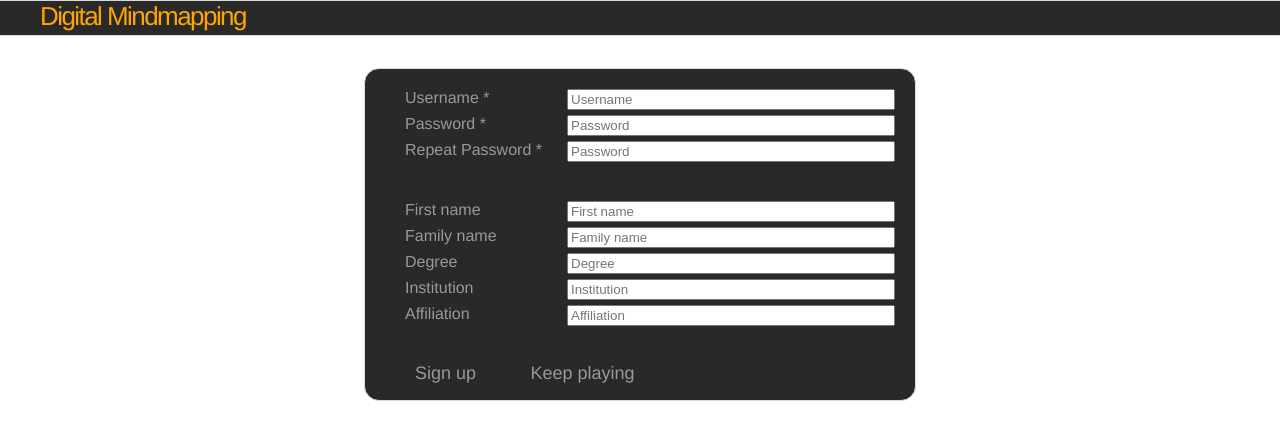
After one commit to hansman/map-my-mind, a PHP site: page /signup.php in a window 1280 px wide. The commit adds this page. Shown: the top 440 px of the page. Run offline with PHP 8.4, Linux system fonts and the light colour scheme; a stand-in replaces the project's code that opens the database connection.

Commit message:
Created the signup form ...

```diff
--- a/css/dm.css
+++ b/css/dm.css
@@ -68,7 +68,6 @@
 	position: relative;
     display: block;
     top: 27px;
-    margin:0;
 	background-color: #292929;
 	font-family: "Helvetica Neue",Helvetica,Arial,sans-serif;
 	width:550px;
@@ -93,11 +92,93 @@
 	height: 20px;
    }
 
+
+
 #login #warningtext {
 	color: red;
 	margin-left:30px;
 	font-size: 12px;
 }
+
+#login #loginoptions a {
+	margin-left:30px;
+	margin-top:8px;
+	text-decoration: none;
+	color: #999999;
+	outline: 0;
+	font-size:10px;
+}
+
+#login #loginoptions a:hover{
+	color: #FFFFFF;
+	background-color: #222222;
+}
+
+
+#login #loginoptions #submitlogin{
+	font-size: 18px;
+	font-style: bold;
+}
+
+
+#signupform {
+	position: relative;
+    display: block;
+    top: 60px;
+	background-color: #292929;
+	font-family: "Helvetica Neue",Helvetica,Arial,sans-serif;
+	width:550px;
+	margin-top: 0;
+	margin-left: auto;
+	margin-right: auto;
+	border-radius: 15px;
+	border: 1px solid #D9D9D9;
+
+   }
+
+#signupform div{
+	padding-top: 4px;
+	padding-bottom: 4px;
+	}
+
+
+#signupform label{
+    vertical-align: middle;
+
+	float:left;
+	color: #999999;
+	}
+
+#signupform input{
+	vertical-align: middle;
+	float: right;
+	margin-right:20px;
+	margin-top:0px;
+	color: #BBBBBB;
+	width: 320px;
+	}
+
+
+#signupform .spacer{
+	height:30px;
+	}
+
+#signupform .clear{clear:both;}
+
+#signupform #signupoptions a {
+	margin-left:50px;
+	margin-top:8px;
+	text-decoration: none;
+	color: #999999;
+	outline: 0;
+	font-size:18px;
+}
+
+#signupform #signupoptions a:hover{
+	color: #FFFFFF;
+}
+
+
 
 
 head {
--- /dev/null
+++ b/signup.php
@@ -0,0 +1,99 @@
+<!doctype html>
+<html lang="en" >
+<head>
+
+    <!--[if lt IE 9]><script src="http://html5shiv.googlecode.com/svn/trunk/html5.js"></script><![endif]-->
+	<meta charset="utf-8">
+	<meta name="viewport" content="width=device-width, initial-scale=1, maximum-scale=1" />
+	<title>Digital Mindmapping</title>
+
+	<link href="css/dm.css" rel="stylesheet" />
+	<script src="js/jquery-1.7.2.min.js"></script>
+
+
+	<div id="nav">
+	<ul >
+	    <div id="logo">
+	    <span id="name">Digital Mindmapping</span>
+	    </div>
+	</ul>
+	</div>
+
+
+	<form id="signupform">
+    <ul>
+		    <div>
+        	<label for="newname">Username *</label>
+        	<input class="signform" id="newname" name="newname" type="text" placeholder="Username" required />
+			</div>
+        	<br>
+			<div>
+        	<label for="newpassword">Password *</label>
+        	<input class="signform" id="newpassword" name="newpassword "type="text" placeholder="Password" required/>
+        	</div>
+        	<br>
+			<div>
+        	<label for="repeatpassword">Repeat Password *</label>
+        	<input class="signform" id="repeatpassword" name="repeatpassword "type="text" placeholder="Password" required/>
+
+			<div class="spacer"> </div>
+			<br>
+			<div>
+        	<label for="firstname">First name</label>
+        	<input class="signform" id="firstname" name="firstname" type="text" placeholder="First name" />
+			</div>
+        	<br>
+        	<div>
+        	<label for="familyname">Family name</label>
+        	<input class="signform" id="familyname" name="familyname" type="text" placeholder="Family name" />
+			</div>
+        	<br>
+        	<div>
+        	<label for="degree">Degree</label>
+        	<input class="signform" id="degree" name="degree" type="text" placeholder="Degree" />
+			</div>
+        	<br>
+			<div>
+        	<label for="institution">Institution</label>
+        	<input class="signform" id="institution" name="institution" type="text" placeholder="Institution" />
+			</div>
+        	<br>
+			<div>
+        	<label for="affiliation">Affiliation</label>
+        	<input class="signform" id="affiliation" name="affiliation" type="text" placeholder="Affiliation" />
+			</div>
+        	<br>
+
+
+		</ul>
+    <div id="actions">
+        <div class="loginspacer""></div>
+        <div id="signupoptions">
+        <a href="#">Sign up</a>
+		<a id="keepplaying" href="index.php">Keep playing</a>
+        </div>
+        <div class="loginspacer"></div>
+    </div>
+	</form>
+
+
+</head>
+
+<body>
+
+<script type="text/javascript">
+
+
+		function document_load()
+		{
+			$("keepplaying").click(function(event){
+		        event.preventDefault();
+		        linkLocation = this.href;
+		        $("body").fadeOut(1000, redirectPage);
+		    });
+		};
+
+</script>
+
+</body>
+</html>
```
Also changed, not shown: index.php (+30 -10 lines), php/login.php (+12 -0 lines).
